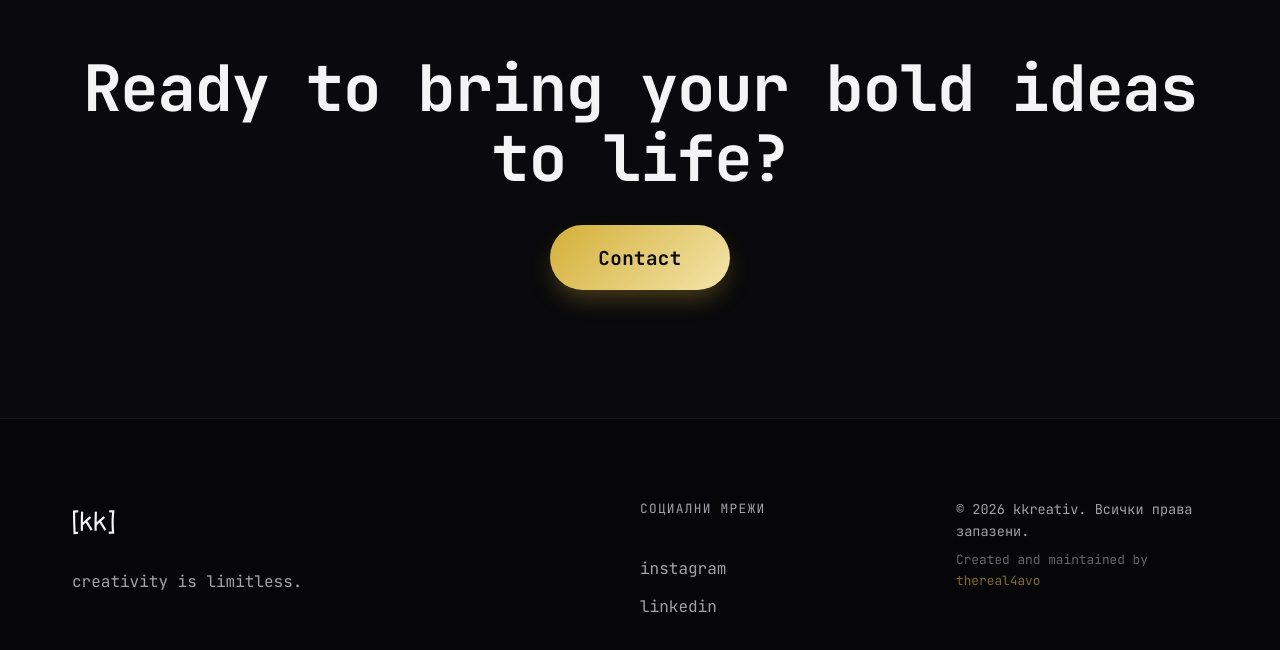
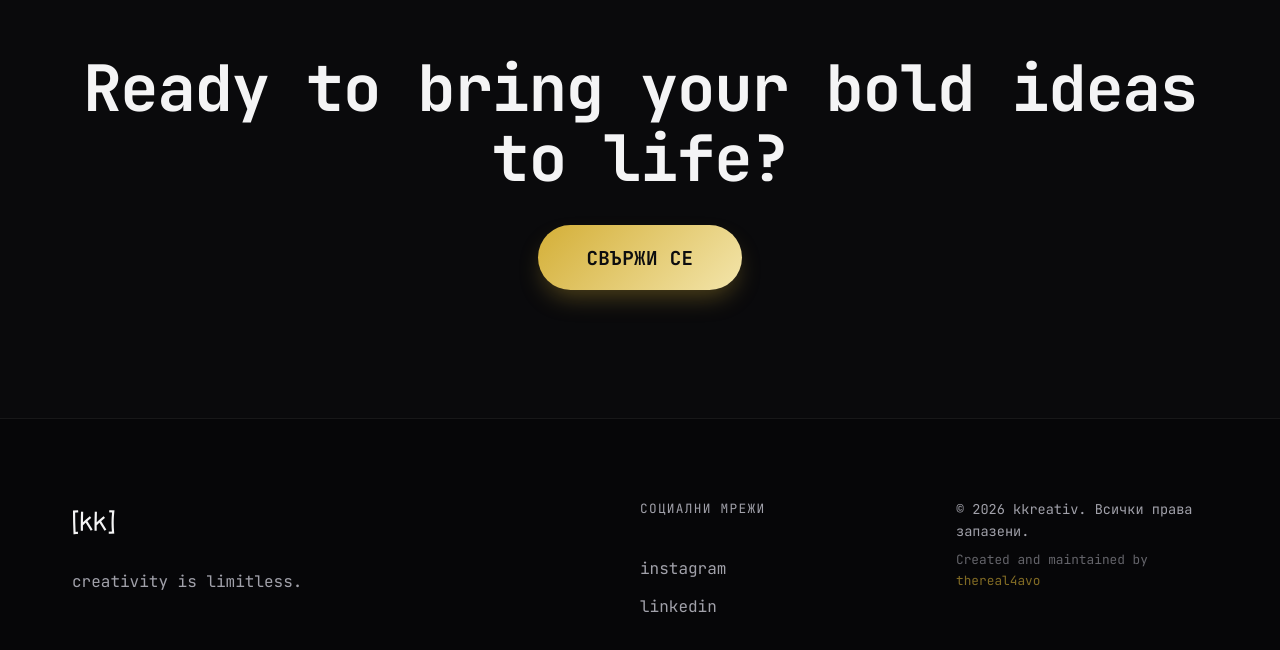
Before and after one commit to tsvetkov10/kkreativ, a React (Vite) app: page / in a window 1280 px wide. Shown: the part 10372-11022 px from the top of the page. Built offline with nearby package versions, Linux system fonts and the light colour scheme.

Commit message:
Update CTA button label from 'Contact' to 'СВЪРЖИ СЕ'

```diff
--- a/src/components/Home.jsx
+++ b/src/components/Home.jsx
@@ -35,7 +35,7 @@ export default function Home() {
             }}
             style={{ fontSize: '1.2rem', padding: '1.2rem 3rem' }}
           >
-            Contact
+            СВЪРЖИ СЕ
           </button>
         </div>
       </section>
```
